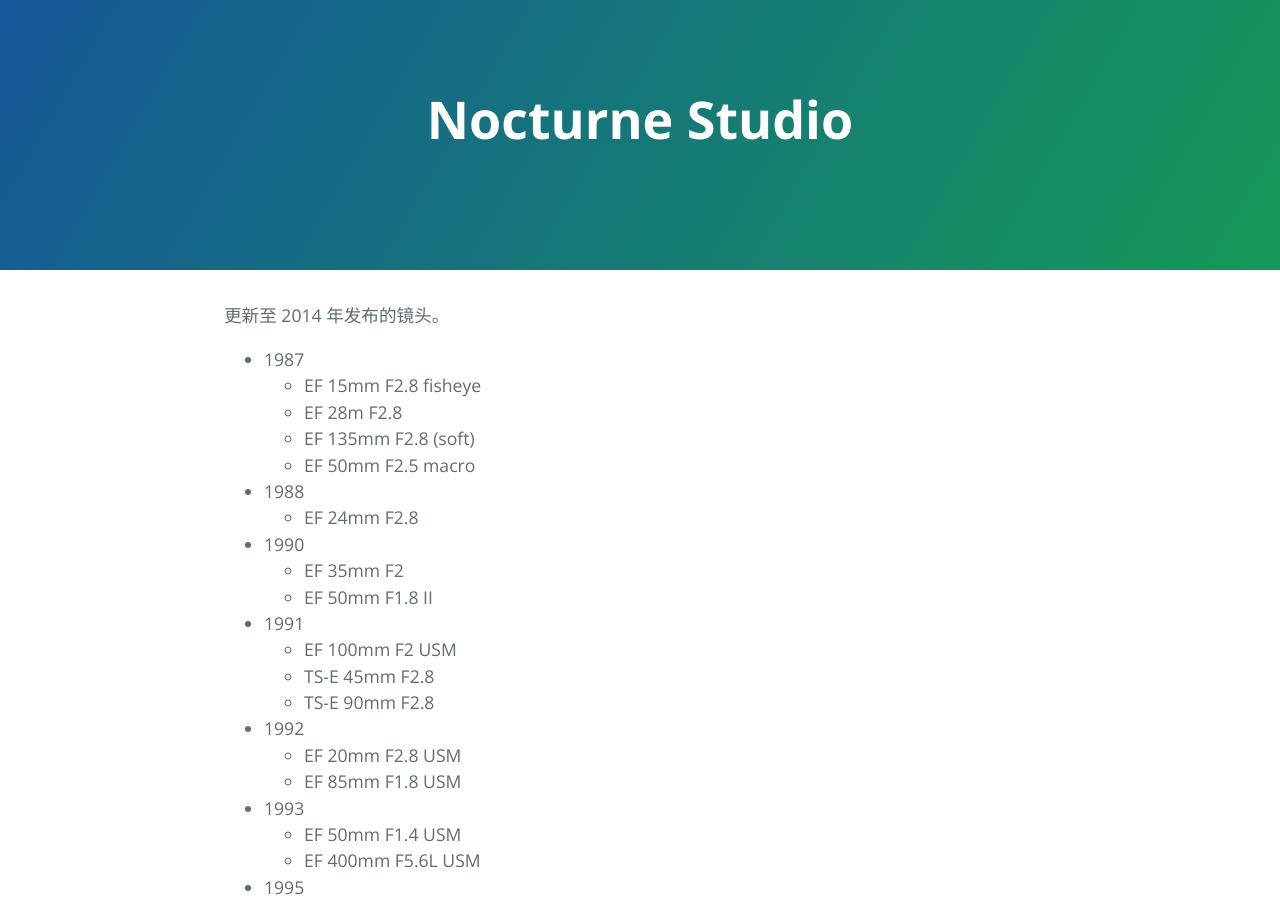
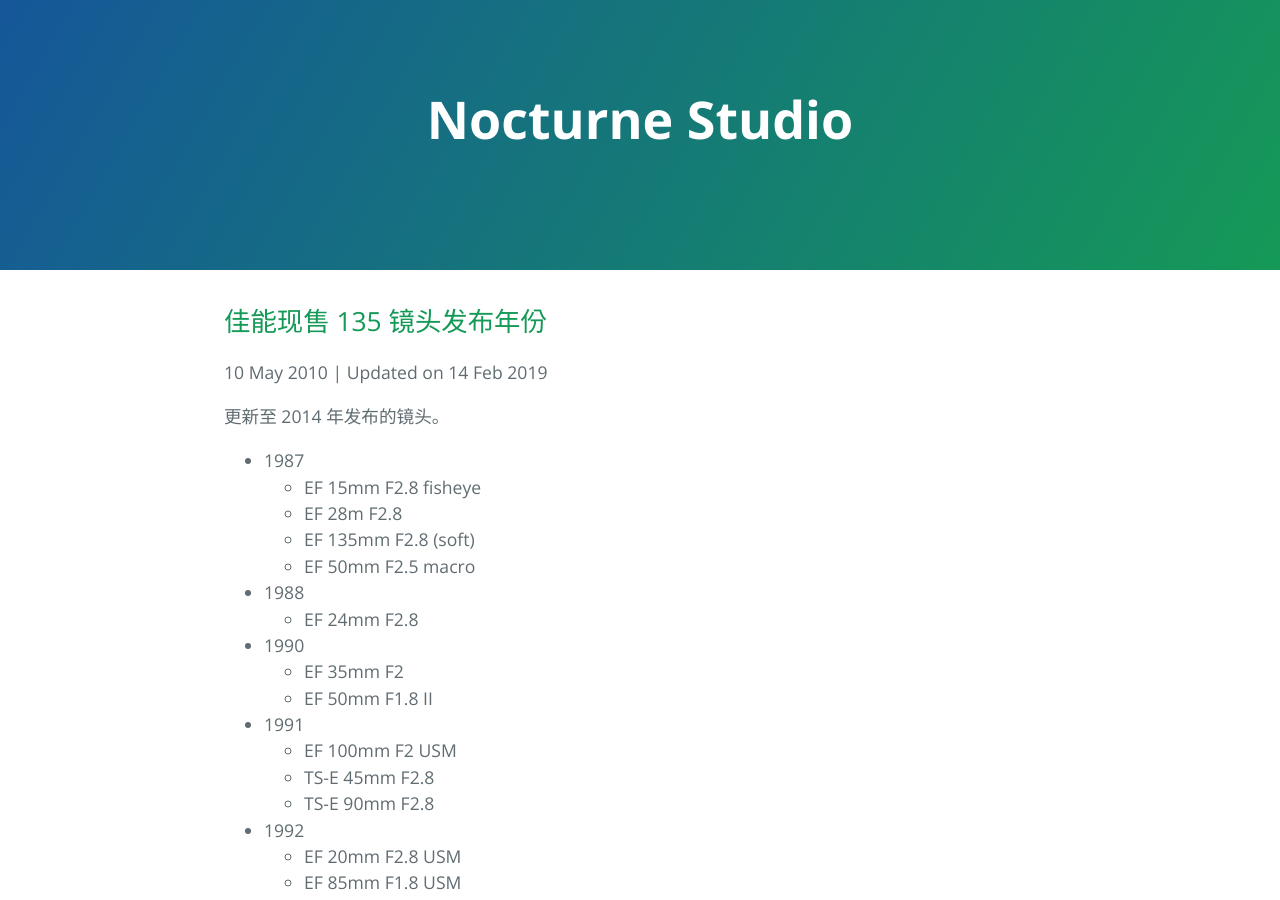
Before and after one commit to spadeq/spadeq.github.io, a Jekyll site: the page built from _posts/2010-05-10-publishing-year-of-current-Canon-135-lens.markdown, in a window 1280 px wide and 900 px high. Built offline with Jekyll 4.4.1, drawn with Linux system fonts in a browser that asks for light colours; our own code applies the rules of GitHub Pages for plain Markdown files.

Commit message:
updated "updated on"

```diff
--- a/_layouts/post.html
+++ b/_layouts/post.html
@@ -2,6 +2,6 @@
 layout: default
 ---
 <h2>{{ page.title }}</h2>
-<p class="meta">{{ page.date | date_to_string }} | Updated on {{ page.updated | date_to_string }}</p>
+<p class="meta">{{ page.date | date_to_string }}{% if page.updated != null %} | Updated on {{ page.updated | date_to_string }}{% endif %}</p>
 
 {{ content }}
--- a/_posts/2010-05-10-publishing-year-of-current-Canon-135-lens.markdown
+++ b/_posts/2010-05-10-publishing-year-of-current-Canon-135-lens.markdown
@@ -1,7 +1,7 @@
 ---
-layout: default
 title: 佳能现售 135 镜头发布年份
-date: 2019-02-14 16:51:18
+date: 2010-05-10 16:51:18
+updated: 2019-02-14 14:00:00
 categories:
 - Photography
 tags:
```
